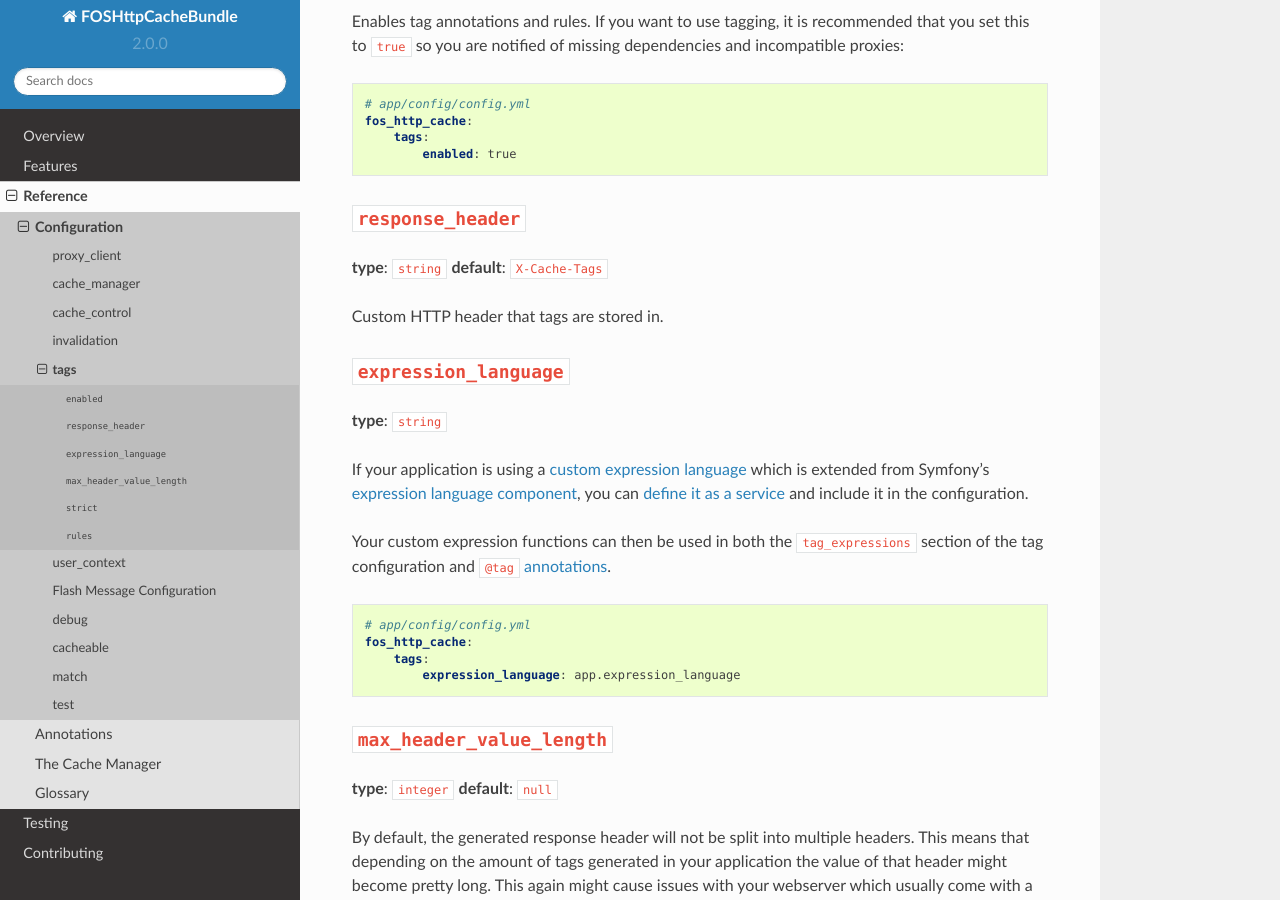
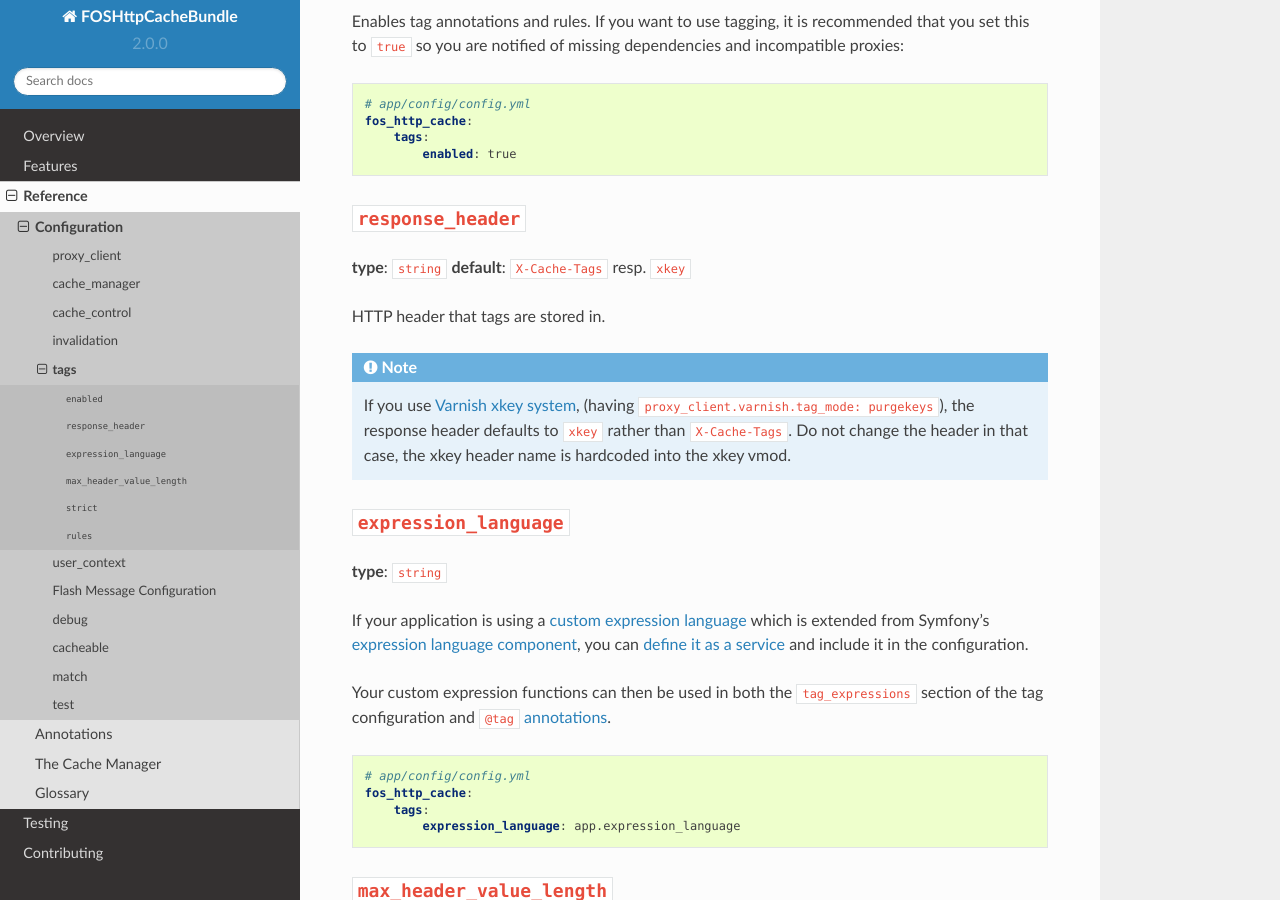
Before and after one commit to FriendsOfSymfony/FOSHttpCacheBundle, a Sphinx documentation site: the page built from Resources/doc/reference/configuration/tags.rst, in a window 1280 px wide and 900 px high, scrolled down 646 px. Built offline with Sphinx 7.4.7 and the Read the Docs theme 2.0.0, drawn with Linux system fonts in a browser that asks for light colours.

Commit message:
clarify how to use xkey

```diff
--- a/Resources/doc/features/tagging.rst
+++ b/Resources/doc/features/tagging.rst
@@ -17,6 +17,12 @@ version of `Linked Cache Invalidation`_ (LCI), allows you to:
 * assign tags to your applications’s responses (e.g., ``articles``, ``article-42``)
 * :ref:`invalidate the responses by tag <foshttpcache:tags>` (e.g., invalidate
   all responses that are tagged ``article-42``)
+
+.. hint::
+
+    When working with Varnish, it is recommended to use the xkey vmod for
+    efficient invalidation. See :ref:`Tagging with Varnish <foshttpcache:varnish_tagging>`
+    and :ref:`configure the proxy client for purgekeys <config_varnish_tag_mode>`.
 
 Basic Configuration
 -------------------
--- a/Resources/doc/reference/configuration/tags.rst
+++ b/Resources/doc/reference/configuration/tags.rst
@@ -33,9 +33,16 @@ incompatible proxies:
 ``response_header``
 -------------------
 
-**type**: ``string`` **default**: ``X-Cache-Tags``
+**type**: ``string`` **default**: ``X-Cache-Tags`` resp. ``xkey``
 
-Custom HTTP header that tags are stored in.
+HTTP header that tags are stored in.
+
+.. note::
+
+    If you use :ref:`Varnish xkey system <config_varnish_tag_mode>`, (having
+    ``proxy_client.varnish.tag_mode: purgekeys``), the response header defaults
+    to ``xkey`` rather than ``X-Cache-Tags``. Do not change the header in that
+    case, the xkey header name is hardcoded into the xkey vmod.
 
 .. include:: /includes/expression-language.rst
 
```
Also changed, not shown: Resources/doc/reference/configuration/proxy-client.rst (+8 -2 lines).
